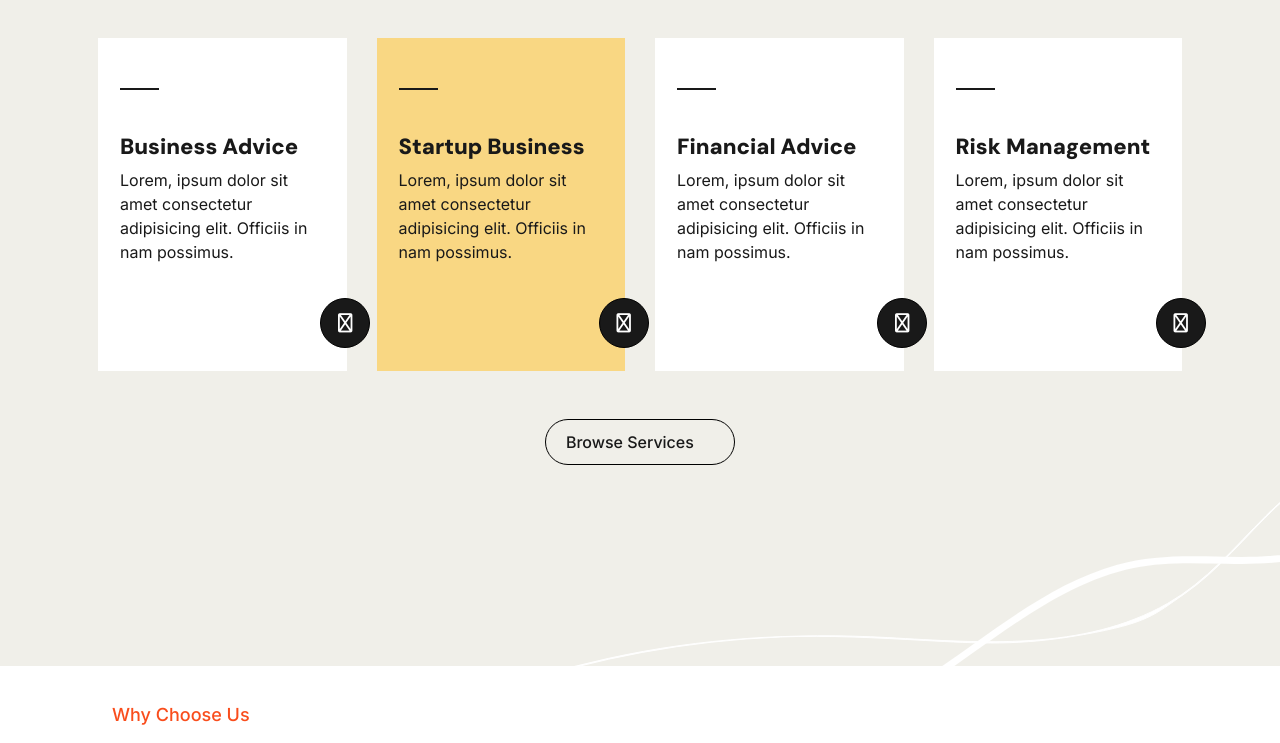
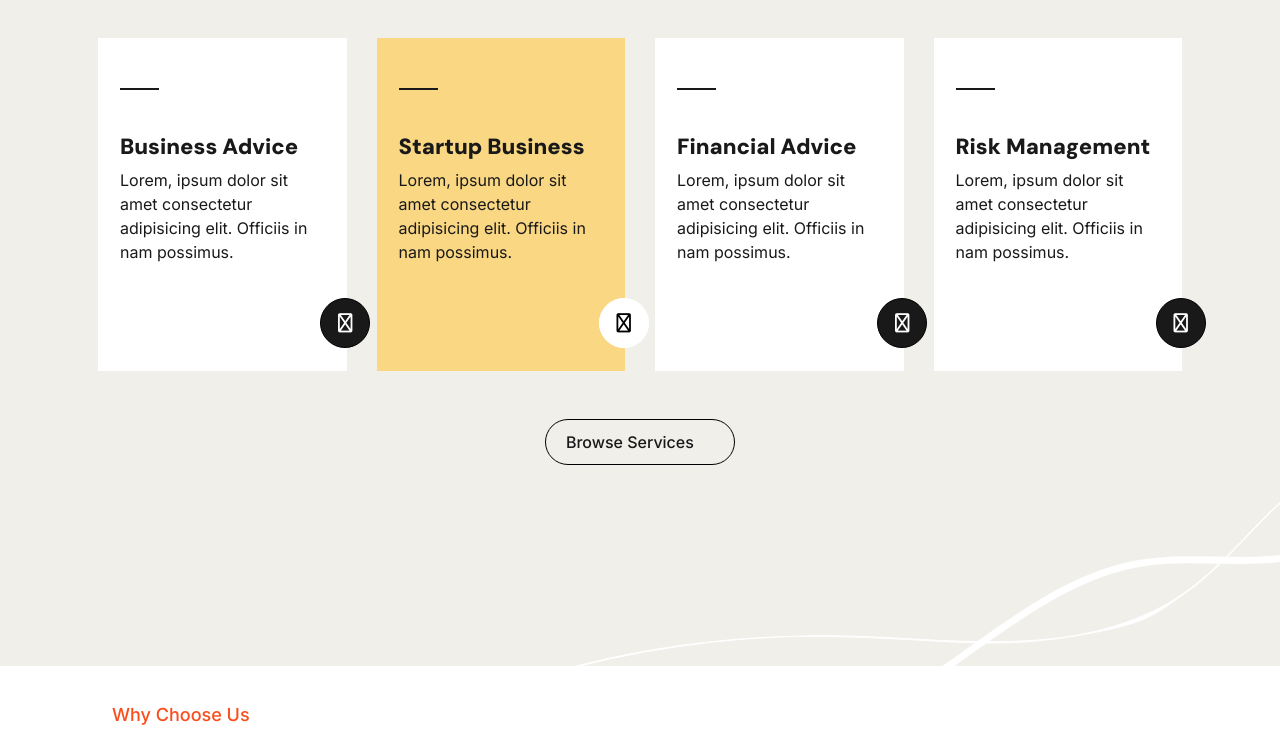
Before and after one commit to Janee4/react-crito, a React (Create React App) app: page / in a window 1280 px wide. Shown: the part 3134-3877 px from the top of the page. Built offline with nearby package versions, Linux system fonts and the light colour scheme; some icons are missing.

Commit message:
klar med business

```diff
--- a/src/App.css
+++ b/src/App.css
@@ -1064,21 +1064,21 @@ header .container .menu .main-menu .btn-login i {
   background-color: #ffffff;
   border: solid 1px rgb(255, 255, 255);
   color: #191919; /*Textens färg */
-  height: 40px;
-  width: 40px;
+  height: 50px;
+  width: 50px;
   border-radius: 25px;
-  margin-left: 220px;
-  margin-top: 10px;
+  margin-left: 200px;
+  margin-top: 18px;
   z-index: 1;
 }
 .we-provide-part4 .container .boxes .box-2 .btn-yellow-box i {
   position: absolute;
   color: rgb(0, 0, 0);
-  margin-left: 15px;
-  margin-top: 10px;
-  font-size: 1em;
+  margin-left: 20px;
+  margin-top: 15px;
+  font-size: 1.2em;
   font-weight: 400;
-  transform: translate(-20%, 0%); /* Centrera ikonen helt och hållet */
+  transform: translate(-20%, 0%);
 }
 @media (min-width: 576px) {
   .we-provide-part4 .container .boxes .box-2 {
--- a/src/App.scss
+++ b/src/App.scss
@@ -1140,21 +1140,21 @@ header {
             background-color: #ffffff;
             border: solid 1px rgb(255, 255, 255);
             color: #191919; /*Textens färg */
-            height: 40px;
-            width: 40px;
+            height: 50px;
+            width: 50px;
             border-radius: 25px;
-            margin-left: 220px;
-            margin-top: 10px;
+            margin-left: 200px;
+            margin-top: 18px;
             z-index: 1;
 
             i {
               position: absolute;
               color: rgb(0, 0, 0);
-              margin-left: 15px;
-              margin-top: 10px;
-              font-size: 1em;
+              margin-left: 20px;
+              margin-top: 15px;
+              font-size: 1.2em;
               font-weight: 400;
-              transform: translate(-20%, -0%); /* Centrera ikonen helt och hållet */
+              transform: translate(-20%, -0%)
             }
           }
 
--- a/src/components/OurservicesSection.js
+++ b/src/components/OurservicesSection.js
@@ -18,10 +18,10 @@ const OurservicesSection = () => {
     </div>
 
     <div className="boxes">
-    <ServiceBox title="Business Advice" description="Lorem, ipsum dolor sit amet consectetur adipisicing elit. Officiis in nam possimus." url="services/businessadvice" boxNumber={1} />
-    <ServiceBox className="box-2" title="Startup Business" description="Lorem, ipsum dolor sit amet consectetur adipisicing elit. Officiis in nam possimus." url="services/startupbusiness" boxNumber={2} />
-    <ServiceBox title="Financial Advice" description="Lorem, ipsum dolor sit amet consectetur adipisicing elit. Officiis in nam possimus." url="services/financialadvice"boxNumber={3}/>
-    <ServiceBox title="Risk Management" description="Lorem, ipsum dolor sit amet consectetur adipisicing elit. Officiis in nam possimus." url="services/riskmanagement" boxNumber={4} />
+    <ServiceBox title="Business Advice" description="Lorem, ipsum dolor sit amet consectetur adipisicing elit. Officiis in nam possimus." url="services/businessadvice" buttonClass="btn-go-to" boxNumber={1} />
+    <ServiceBox className="box-2" title="Startup Business" description="Lorem, ipsum dolor sit amet consectetur adipisicing elit. Officiis in nam possimus." url="services/startupbusiness" buttonClass="btn-yellow-box" boxNumber={2} />
+    <ServiceBox title="Financial Advice" description="Lorem, ipsum dolor sit amet consectetur adipisicing elit. Officiis in nam possimus." url="services/financialadvice" buttonClass="btn-go-to" boxNumber={3}/>
+    <ServiceBox title="Risk Management" description="Lorem, ipsum dolor sit amet consectetur adipisicing elit. Officiis in nam possimus." url="services/riskmanagement" buttonClass="btn-go-to" boxNumber={4} />
     </div>
 
 
--- a/src/components/ServiceBox.js
+++ b/src/components/ServiceBox.js
@@ -2,13 +2,18 @@ import React from 'react'
 
 import line from '../assets/images/line.svg'
 
-const ServiceBox = ({title, description, url, boxNumber}) => { //lägg till dina generella egenskaper (du lägger in dina värden i huvudkomponenten "OurservicesSection")
+const ServiceBox = ({title, description, url, boxNumber, buttonClass}) => { //lägg till dina generella egenskaper (du lägger in dina värden i huvudkomponenten "OurservicesSection")
     return (
-      <div className={`box-${boxNumber}`}>
+        <div className={`box-${boxNumber}`}>
       <img src={line} alt="line"/>
       <h3>{title}</h3>
       <p>{description}</p>
-      <a className="btn-go-to" href={url}><i className="fa-solid fa-arrow-right"></i></a> {/*När det kommer till länkar sätter vi aldrig "" utan vi sätter {} */}
+      <a className={buttonClass} href={url}><i className="fa-solid fa-arrow-right"></i></a> {/*När det kommer till länkar sätter vi aldrig "" utan vi sätter {} */}
+      {boxNumber === 2 && (
+        <a className="btn-yellow-box" href={url}>
+          <i className="fa-solid fa-arrow-right"></i>
+        </a>
+      )}
     </div>
     )
   }
```
